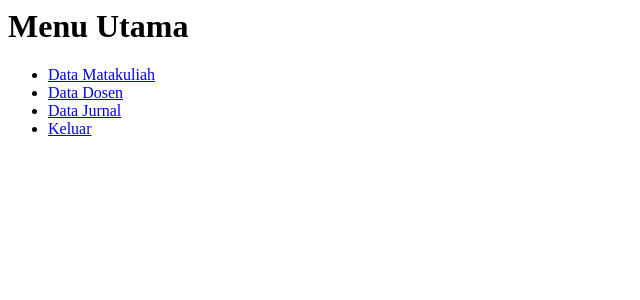
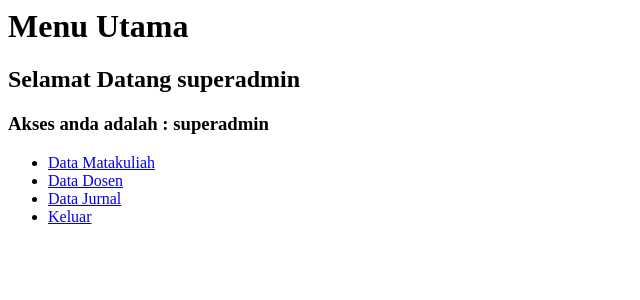
Before and after one commit to uli-rizki/php_crud, a PHP site: page / in a window 1280 px wide. Shown: the top 300 px of the page, without its empty margins (0-640 px from the left). Run offline with PHP 8.4, Linux system fonts and the light colour scheme; a user stored in the database is signed in.

Commit message:
tambahkan akses

```diff
--- a/index.php
+++ b/index.php
@@ -12,8 +12,11 @@ if (! isset($_SESSION['username'])) {
     </head>
     <body>
         <h1>Menu Utama</h1>
+        <h2>Selamat Datang <?php echo $_SESSION['username']; ?></h2>
+        <h3>Akses anda adalah : <?php echo $_SESSION['akses']; ?></h3>
         <div>
             <ul>
+                <?php if($_SESSION['akses'] == 'superadmin'){ ?>
                 <li>
                     <a href="matakuliah_tampil.php">Data Matakuliah</a>
                 </li>
@@ -23,6 +26,11 @@ if (! isset($_SESSION['username'])) {
                 <li>
                     <a href="jurnal_tampil.php">Data Jurnal</a>
                 </li>
+                <?php } else { ?>
+                <li>
+                    <a href="jurnal_tampil.php">Data Jurnal</a>
+                </li>
+                <?php } ?>
                 <li>
                     <a href="logout.php">Keluar</a>
                 </li>
--- a/login.php
+++ b/login.php
@@ -16,6 +16,8 @@ if (isset($_POST['submit'])) {
     if ($hasil->num_rows > 0) {
         $row = $hasil->fetch_object();
         $_SESSION['username'] = $row->username;
+        $_SESSION['akses'] = $row->akses;
+
         header("Location: index.php");
     } else {
         echo "username dan password salah";
```
